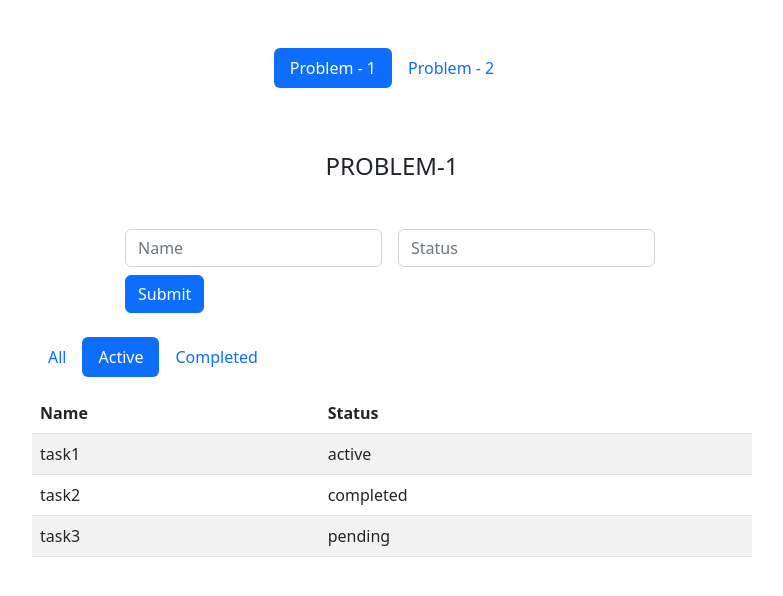
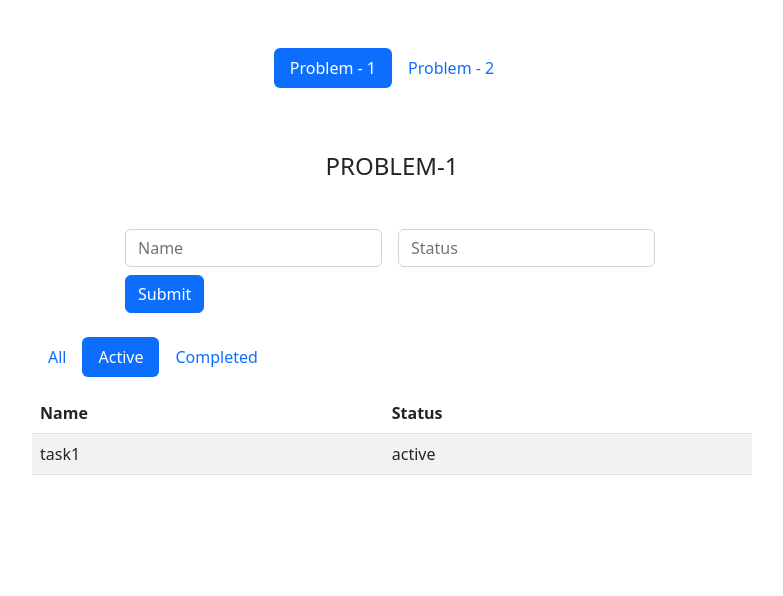
Before and after one commit to tanvir5230/mediusware-coding-test, a React (Vite) app: page /problem-1 in a window 1280 px wide. Both pictures are taken after a click on the button "Active". Shown: the top 596 px of the page, without its empty margins (248-1031 px from the left). Built offline with nearby package versions, Linux system fonts and the light colour scheme.

Commit message:
all the tasks are shown according to tab name

```diff
--- a/src/components/Problem-1.jsx
+++ b/src/components/Problem-1.jsx
@@ -128,7 +128,30 @@ const Problem1 = () => {
               </tr>
             </thead>
             <tbody>
-              {todos.map((todo) => {
+              {show === "all" &&
+                todos.map((todo) => {
+                  return (
+                    <tr key={todo.id}>
+                      <td>{todo.name}</td>
+                      <td>{todo.status}</td>
+                    </tr>
+                  );
+                })}
+              {show === "active" &&
+                todos
+                  .filter((todo) => todo.status === "active")
+                  .map((todo) => {
+                    return (
+                      <tr key={todo.id}>
+                        <td>{todo.name}</td>
+                        <td>{todo.status}</td>
+                      </tr>
+                    );
+                  })}
+              {show === "completed" &&
+                todos
+                  .filter((todo) => todo.status === "completed")
+                  .map((todo) => {
                     return (
                       <tr key={todo.id}>
                         <td>{todo.name}</td>
```
Lines whose indentation alone changed are shown as unchanged.
